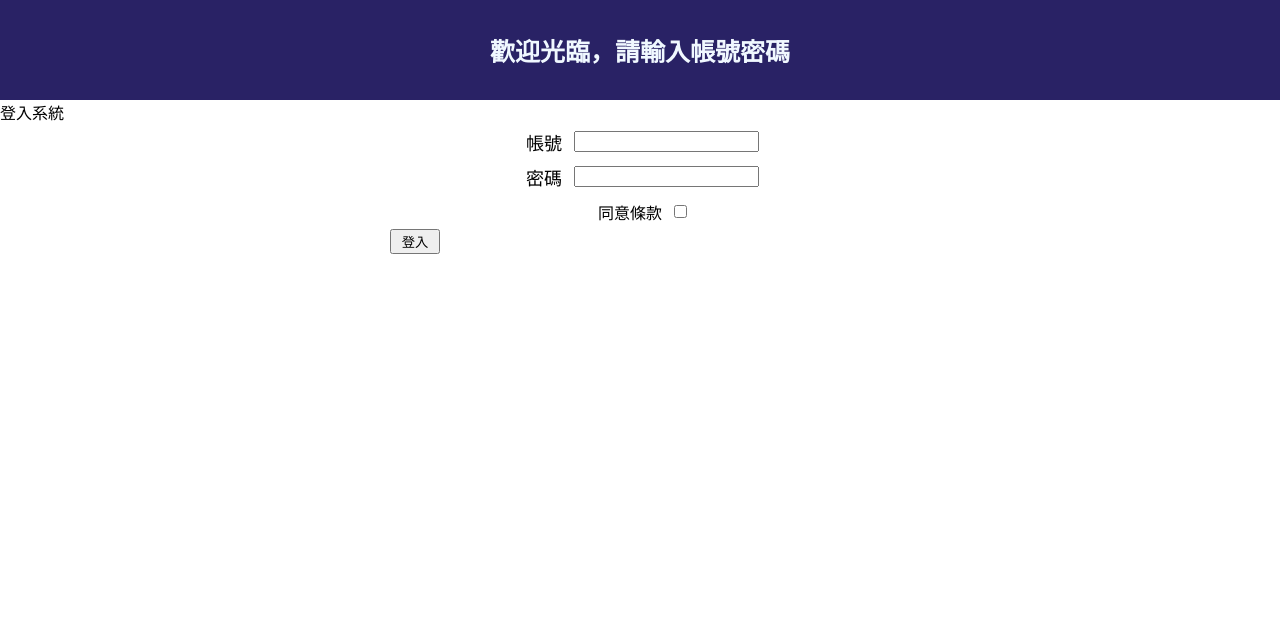
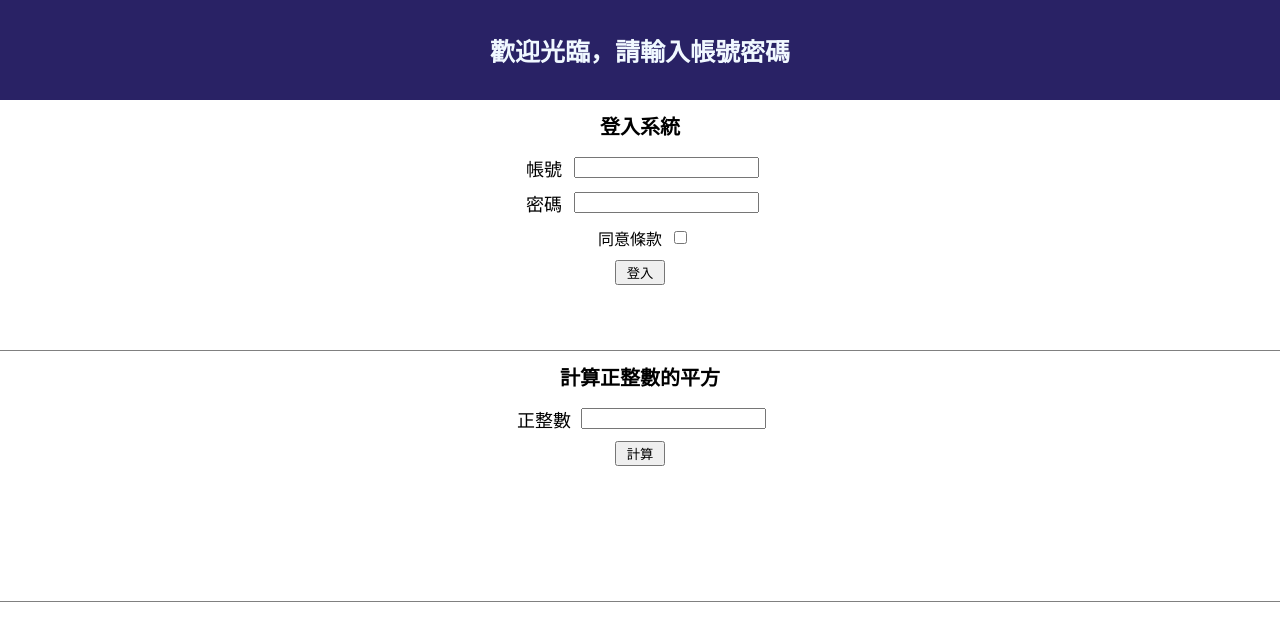
Before and after one commit to WilliamTsai1227/WeHelp-, a FastAPI app: page / in a window 1280 px wide. Shown: the top 641 px of the page. Run offline with FastAPI, Linux system fonts and the light colour scheme.

Commit message:
Add files via upload

```diff
--- a/week4/templates/Home_page.html
+++ b/week4/templates/Home_page.html
@@ -12,14 +12,23 @@
         <div id="title_block">
             <div id="title_content">歡迎光臨，請輸入帳號密碼</div>
         </div>
-        <div id="content_block">
-            <div id="login_system_div">登入系統</div>
+        <div class="content_block">
+            <div class="content_title">登入系統</div>
             <div id="login_input_div">
                 <form id="login_input_form"action="/signin" method="post">
                     <div id="account"><span id="account_text">帳號</span><input type="text" name="account"></div>
                     <div id="password"><span id="password_text">密碼</span><input type="password" name="password"></div>
                     <div id="check_box"><span id="check_box_text">同意條款</span><input type="checkbox" name="checkbox"></div>
-                    <div id="button"><button id="login_button" type="submit">登入</button></div>
+                    <div class="button"><button id="login_button" type="submit">登入</button></div>
+                </form>
+            </div>
+        </div>
+        <div class="content_block">
+            <div class="content_title">計算正整數的平方</div>
+            <div id="count_input_div">
+                <form id="count_input_form" action="/square" method="get">
+                    <div id="positive_number"><span id="positive_number_text">正整數</span><input type="number" name="positive_number"></div>
+                    <div class="button"><button id="count_button" type="submit">計算</button></div>
                 </form>
             </div>
         </div>
```
Also changed, not shown: week4/templates/Squared_Number_Page.html (added, +18 -0 lines).
